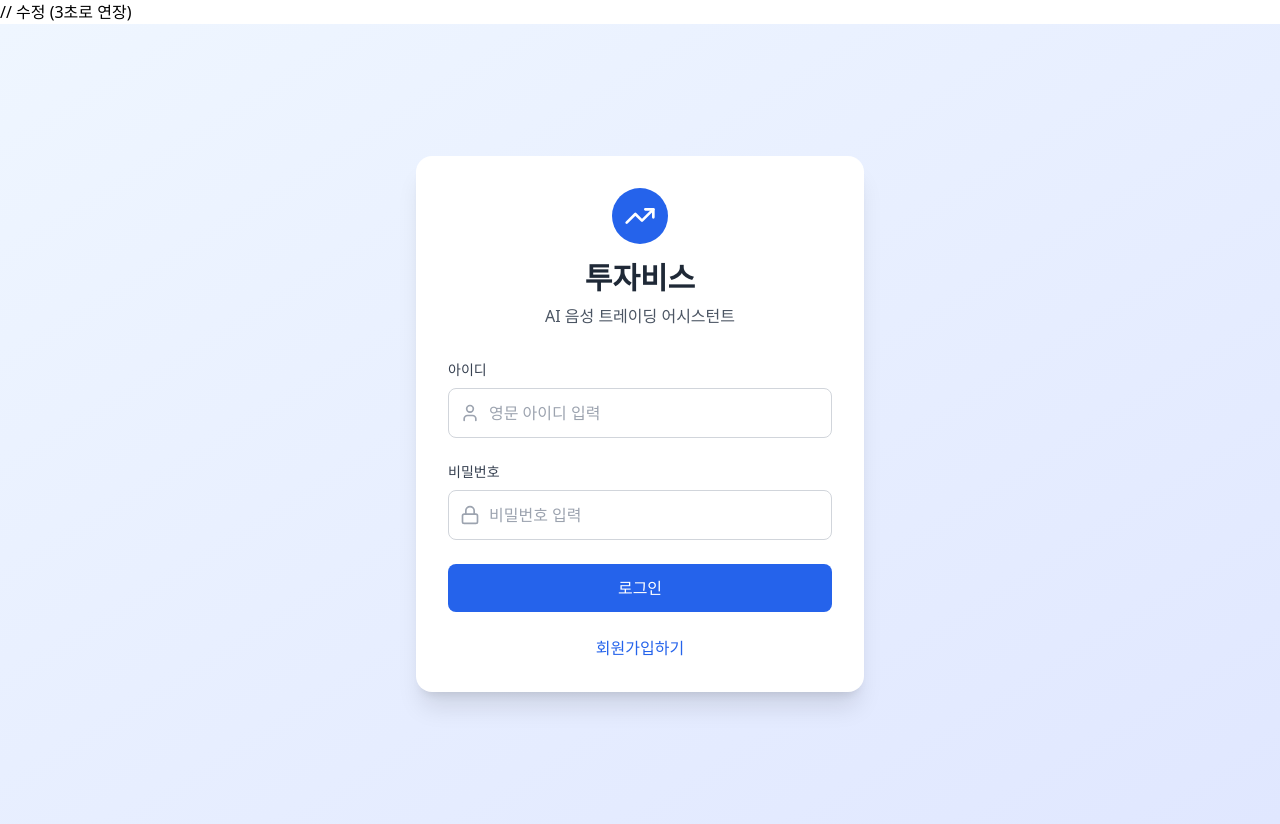
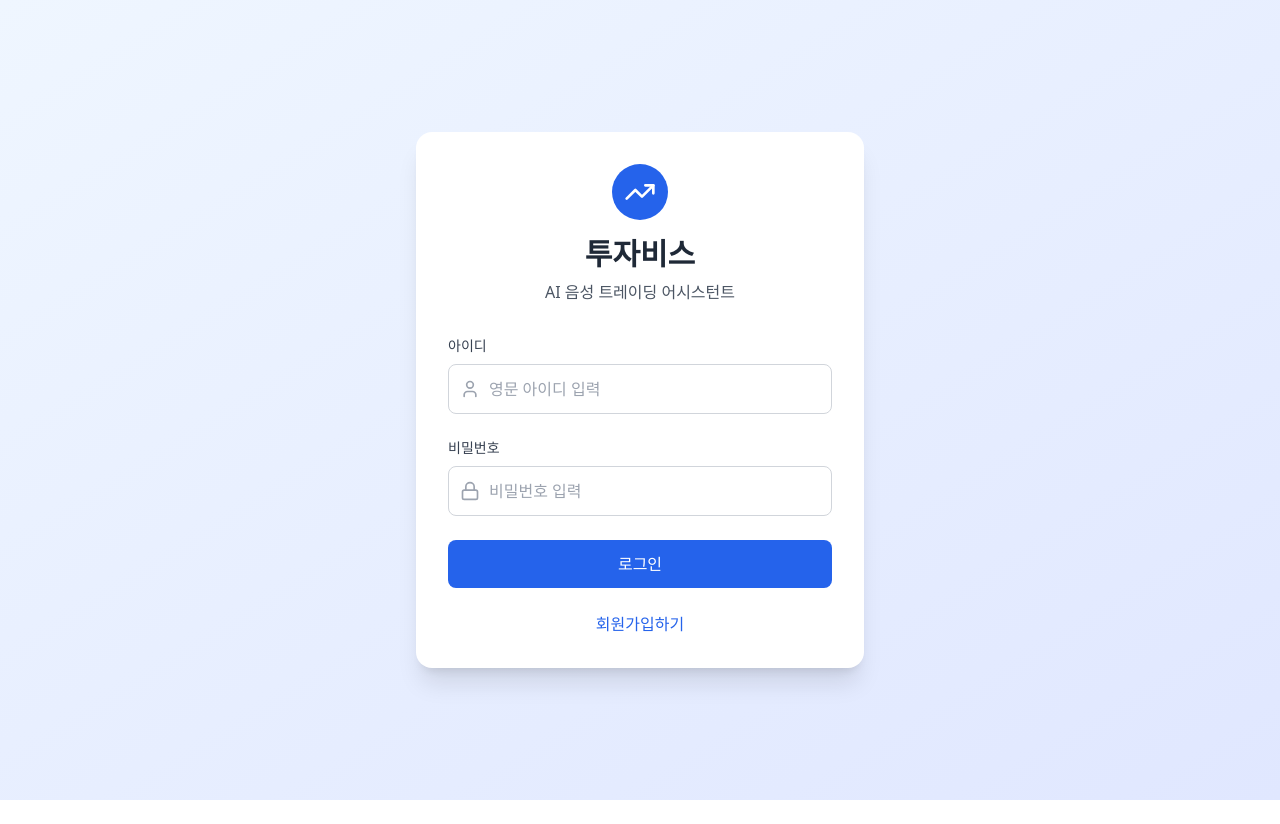
Before and after one commit to kinbanker/tojvs-new, a React (Create React App) app in the folder frontend/: page /login in a window 1280 px wide. After the commit the page ends 800 px from the top, so only its background shows below. Built offline with nearby package versions, Linux system fonts and the light colour scheme; no server answers.

Commit message:
IMPROVE: Deploy.sh

```diff
--- a/frontend/src/App.js
+++ b/frontend/src/App.js
@@ -28,8 +28,7 @@ function App() {
 
   return (
     <Router>
-      // 수정 (3초로 연장)
-      <Toaster
+      <Toaster // 수정 (3초로 연장)
         toastOptions={{
           duration: 3000, // 5초
           error: {
```
Also changed, not shown: 1 other file (tests, documents, lock files or other folders).
